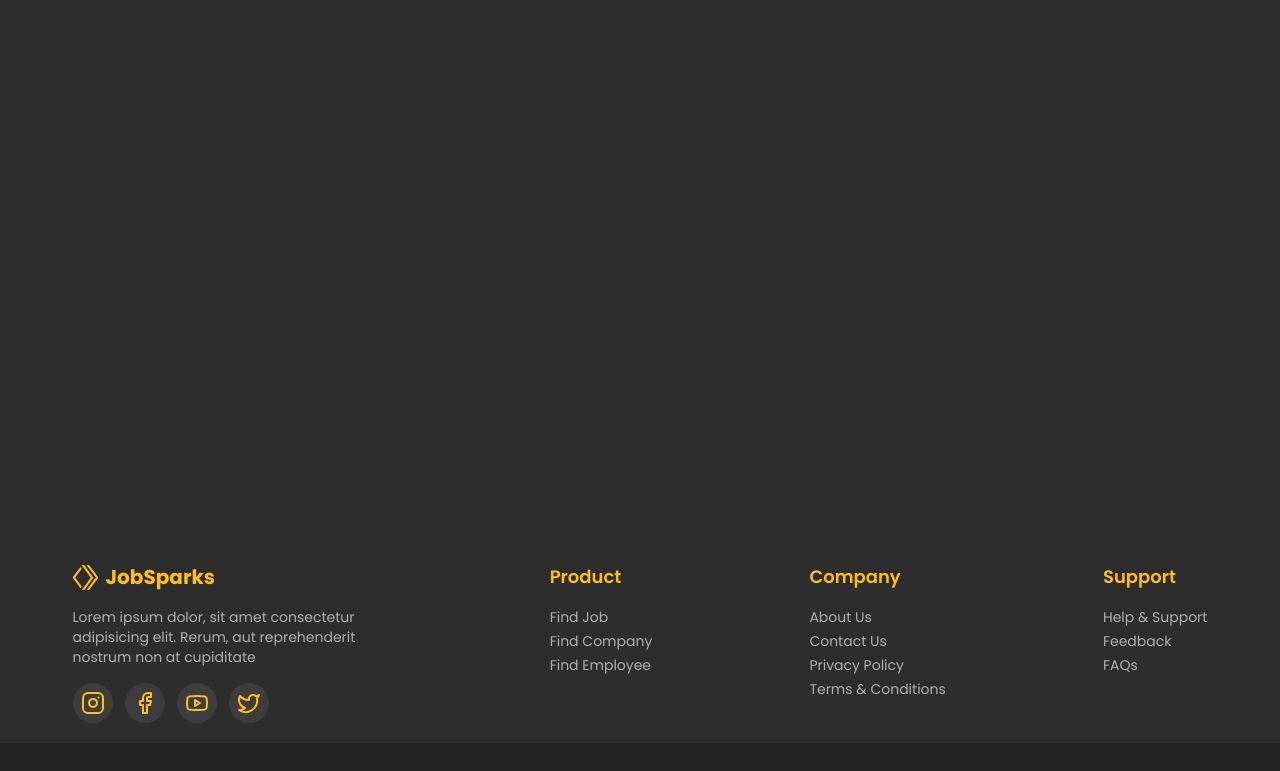
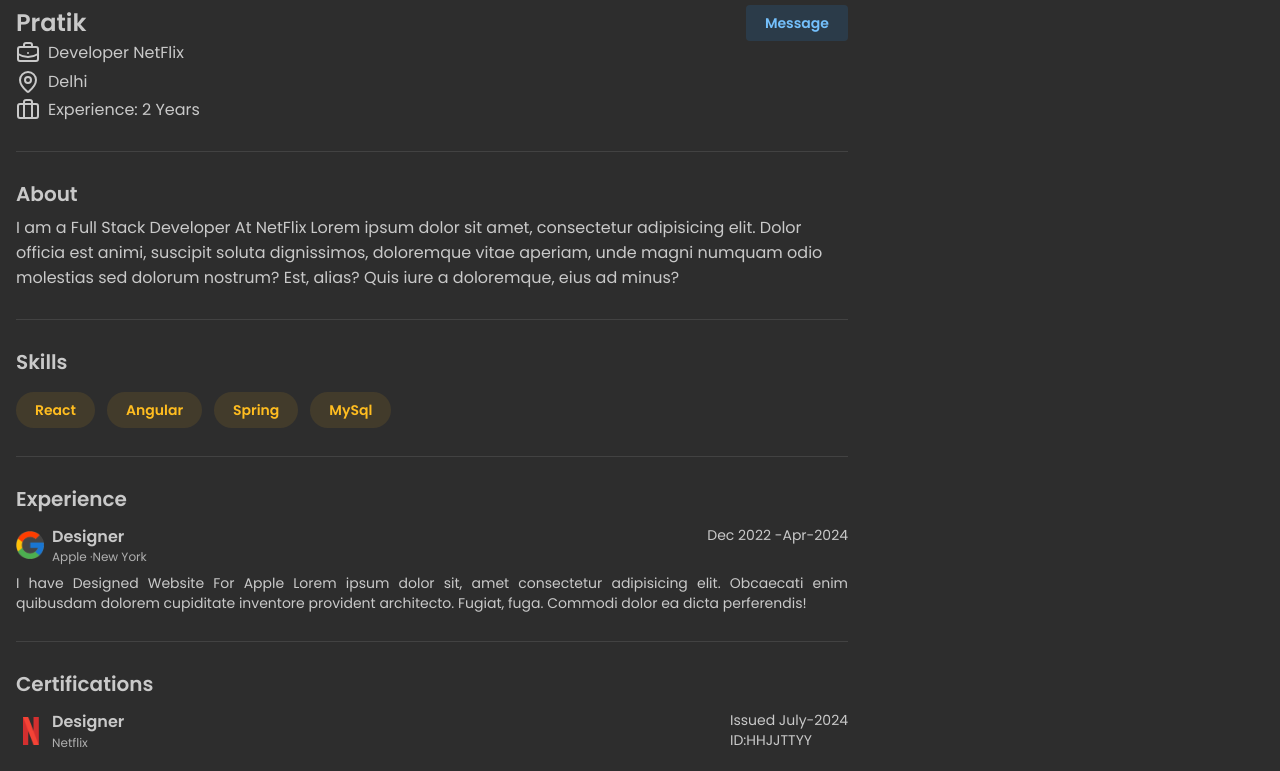
Before and after one commit to Pratik2245/JobPortalFrontend, a React (Vite) app in the folder job-portal-app/: page /talent-profile in a window 1280 px wide. Shown: the part 409-1180 px from the top of the page. Before the commit the page ends 1152 px from the top, so only its background shows below. Built offline with nearby package versions, Linux system fonts and the light colour scheme.

Commit message:
profile page completed successfully

```diff
--- /dev/null
+++ b/job-portal-app/src/FindTalent/CertificationCard.tsx
@@ -0,0 +1,23 @@
+const CertificationCard = () => {
+  return (
+    <>
+      <div className="flex justify-between mb-2">
+        <div className="flex gap-2 items-center ">
+          <div className=" ">
+            <img className="h-7 " src={`/Icons/Netflix.png`} alt="" />
+          </div>
+          <div className="">
+            <div className="font-semibold">Designer</div>
+            <div className="text-xs text-[#b0b0b0]">Netflix</div>
+          </div>
+        </div>
+        <div className="">
+          <div className="text-sm">Issued July-2024</div>
+          <div className="text-sm">ID:HHJJTTYY</div>
+        </div>
+      </div>
+    </>
+  );
+};
+
+export default CertificationCard;
--- /dev/null
+++ b/job-portal-app/src/FindTalent/ExpCard.tsx
@@ -0,0 +1,38 @@
+import { Bookmark } from "lucide-react";
+
+const ExpCard = () => {
+  return (
+    <>
+      {/* <div className="flex items-center gap-2 mb-3">
+        <img className="h-10" src={`/Icons/Google.png`} alt="" />
+        <div className="text-sm">
+          <div className="flex justify-around">
+            <div className="">Designer</div>
+            <div className="">Dec 2022 &#45;Apr-2024</div>
+          </div>
+          <div className="">Apple &#183;New York</div>
+        </div>
+      </div> */}
+      <div className="flex justify-between mb-2">
+        <div className="flex gap-2 items-center ">
+          <div className="bg-[#454545] rounded-full">
+            <img className="h-7 " src={`/Icons/Google.png`} alt="" />
+          </div>
+          <div className="">
+            <div className="font-semibold">Designer</div>
+            <div className="text-xs text-[#b0b0b0]">Apple &#183;New York</div>
+          </div>
+        </div>
+        <div className="text-sm">Dec 2022 &#45;Apr-2024</div>
+      </div>
+      <div className="mb-7 text-sm text-justify">
+        I have Designed Website For Apple Lorem ipsum dolor sit, amet
+        consectetur adipisicing elit. Obcaecati enim quibusdam dolorem
+        cupiditate inventore provident architecto. Fugiat, fuga. Commodi dolor
+        ea dicta perferendis!
+      </div>
+    </>
+  );
+};
+
+export default ExpCard;
--- a/job-portal-app/src/TalentProfile/Profile.tsx
+++ b/job-portal-app/src/TalentProfile/Profile.tsx
@@ -1,13 +1,72 @@
+import { Button, Divider } from "@mantine/core";
+import { Briefcase, BriefcaseBusiness, MapPin } from "lucide-react";
+import ExpCard from "../FindTalent/ExpCard";
+import CertificationCard from "../FindTalent/CertificationCard";
+
 const Profile = () => {
   return (
     <div className="w-2/3">
       <div className="relative">
         <img className="rounded-t-2xl" src="/Profile/banner.jpg" alt="" />
         <img
-          className="rounded-full w-48 h-48 absolute -bottom-1/3 left-3 border-[#2d2d2d]"
+          className="rounded-full w-48 h-48 absolute -bottom-1/3 left-3 border-[#2d2d2d] border-8"
           src="/avatar.png"
           alt=""
         />
+      </div>
+      <div className="flex mt-16 justify-between items-center">
+        <div className="text-2xl font-semibold">Pratik</div>
+        <Button variant="light">Message</Button>
+      </div>
+      <div className="[&>div]:flex [&>div]:gap-2 [&>div]:mb-1 mb-7">
+        <div className="">
+          <BriefcaseBusiness /> Developer NetFlix
+        </div>
+        <div className="">
+          <MapPin /> Delhi
+        </div>
+        <div className="">
+          <Briefcase /> Experience: 2 Years
+        </div>
+      </div>
+      <Divider />
+      <div className="mt-7 mb-7">
+        <div className="text-xl font-semibold mb-2">About</div>
+        <div className="">
+          I am a Full Stack Developer At NetFlix Lorem ipsum dolor sit amet,
+          consectetur adipisicing elit. Dolor officia est animi, suscipit soluta
+          dignissimos, doloremque vitae aperiam, unde magni numquam odio
+          molestias sed dolorum nostrum? Est, alias? Quis iure a doloremque,
+          eius ad minus?
+        </div>
+      </div>
+      <Divider />
+      <div className="mt-7 mb-7">
+        <div className="text-xl font-semibold mb-4">Skills</div>
+        <div className="flex  gap-3 ">
+          <Button variant="light" radius="xl" color="#ffbd20">
+            React
+          </Button>
+          <Button variant="light" radius="xl" color="#ffbd20">
+            Angular
+          </Button>
+          <Button variant="light" radius="xl" color="#ffbd20">
+            Spring
+          </Button>
+          <Button variant="light" radius="xl" color="#ffbd20">
+            MySql
+          </Button>
+        </div>
+      </div>
+      <Divider />
+      <div className="mt-7">
+        <div className="font-semibold text-xl mb-3">Experience</div>
+        <ExpCard />
+      </div>
+      <Divider />
+      <div className="mt-7">
+        <div className="font-semibold text-xl mb-3">Certifications</div>
+        <CertificationCard />
       </div>
     </div>
   );
```
